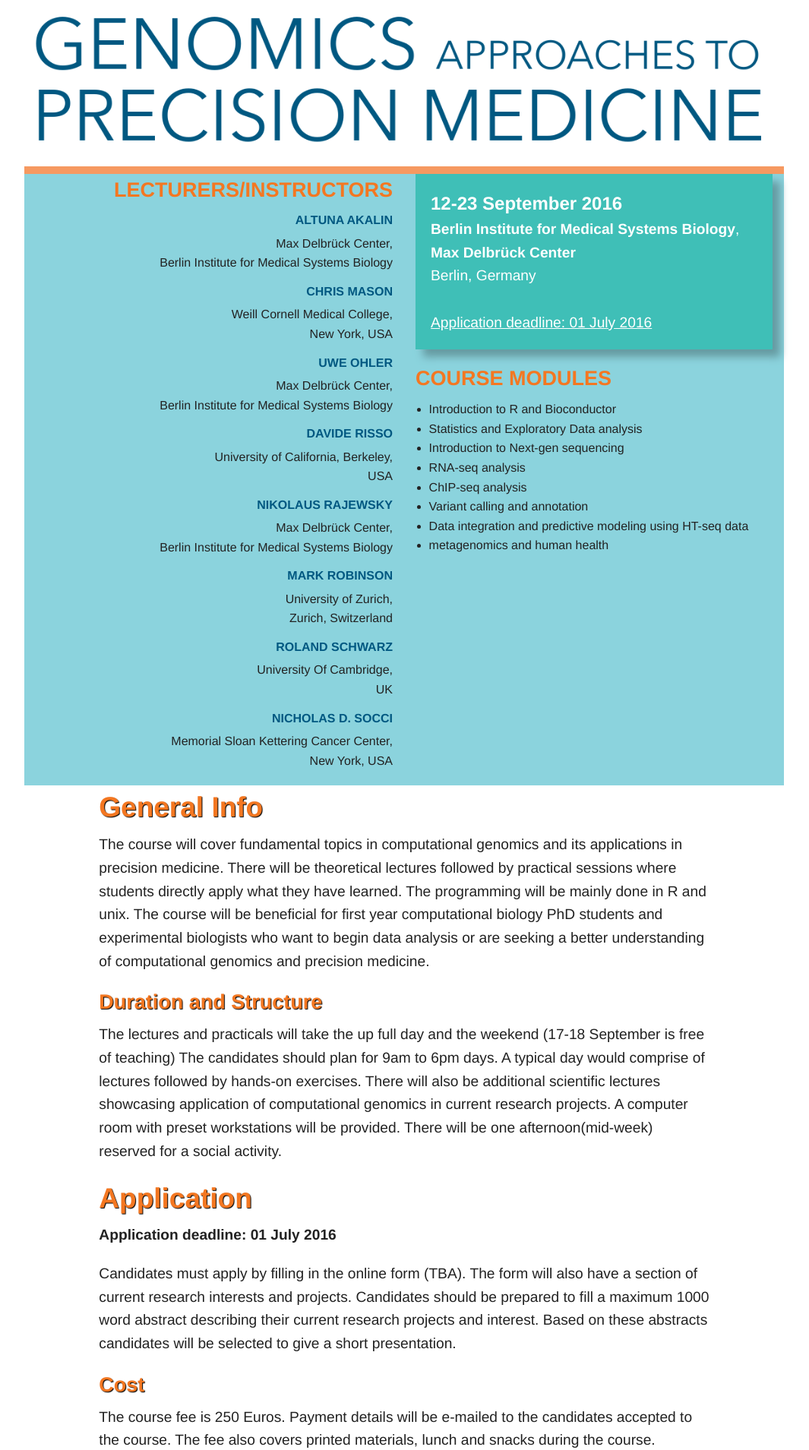
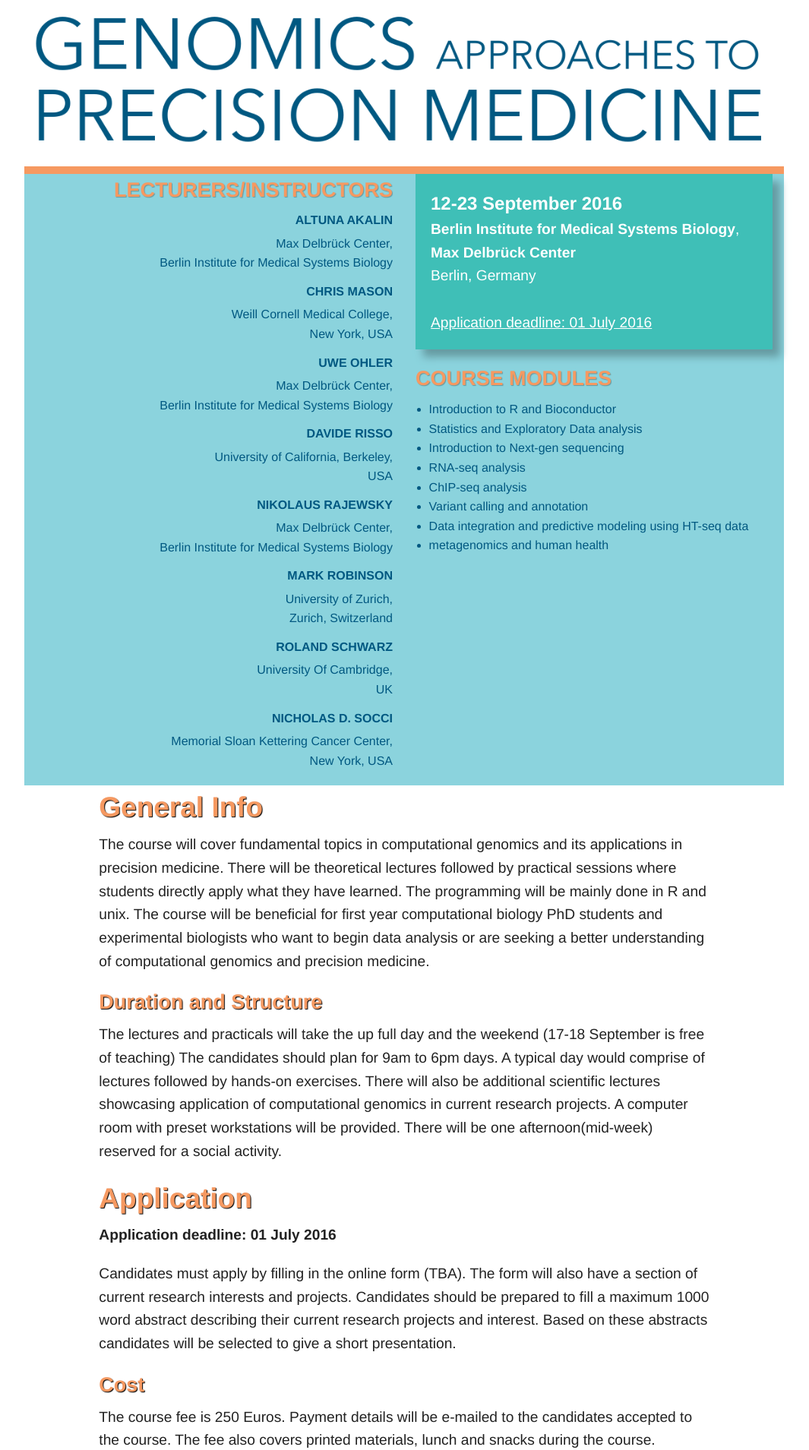
Before and after one commit to BIMSBbioinfo/compgen, a Jekyll site: the page 2016/index.html, which Jekyll copies as it is, in a window 1280 px wide. Shown: the part 411-2320 px from the top of the page at 76% size, without its empty margins (108-1173 px from the left). Built offline with Jekyll 4.4.1, drawn with Linux system fonts in a browser that asks for light colours; nearby versions of some CDN libraries; library files that are not in the unit come from our copies.

Commit message:
2016: Reduce colour intensity.

```diff
--- a/2016/css/changes.css
+++ b/2016/css/changes.css
@@ -22,7 +22,7 @@ dl dt a:hover {
 }
 
 h1, h2, h3 {
-    color: #f47721;
+    color: #f69961;
     text-shadow: 1px 1px 1px #000;
     font-weight: bold; }
 
@@ -36,9 +36,10 @@ h1, h2, h3 {
 
 .details {
     background-color: #8bd3dd;
-    border-top: 10px solid #f69961; }
+    border-top: 10px solid #f69961;
+    color: #005881; }
 .details h3 {
-    text-shadow: none;
+    text-shadow: 1px 1px 1px #669ba2;
     text-transform: uppercase;
     font-weight: bold; }
 
```
